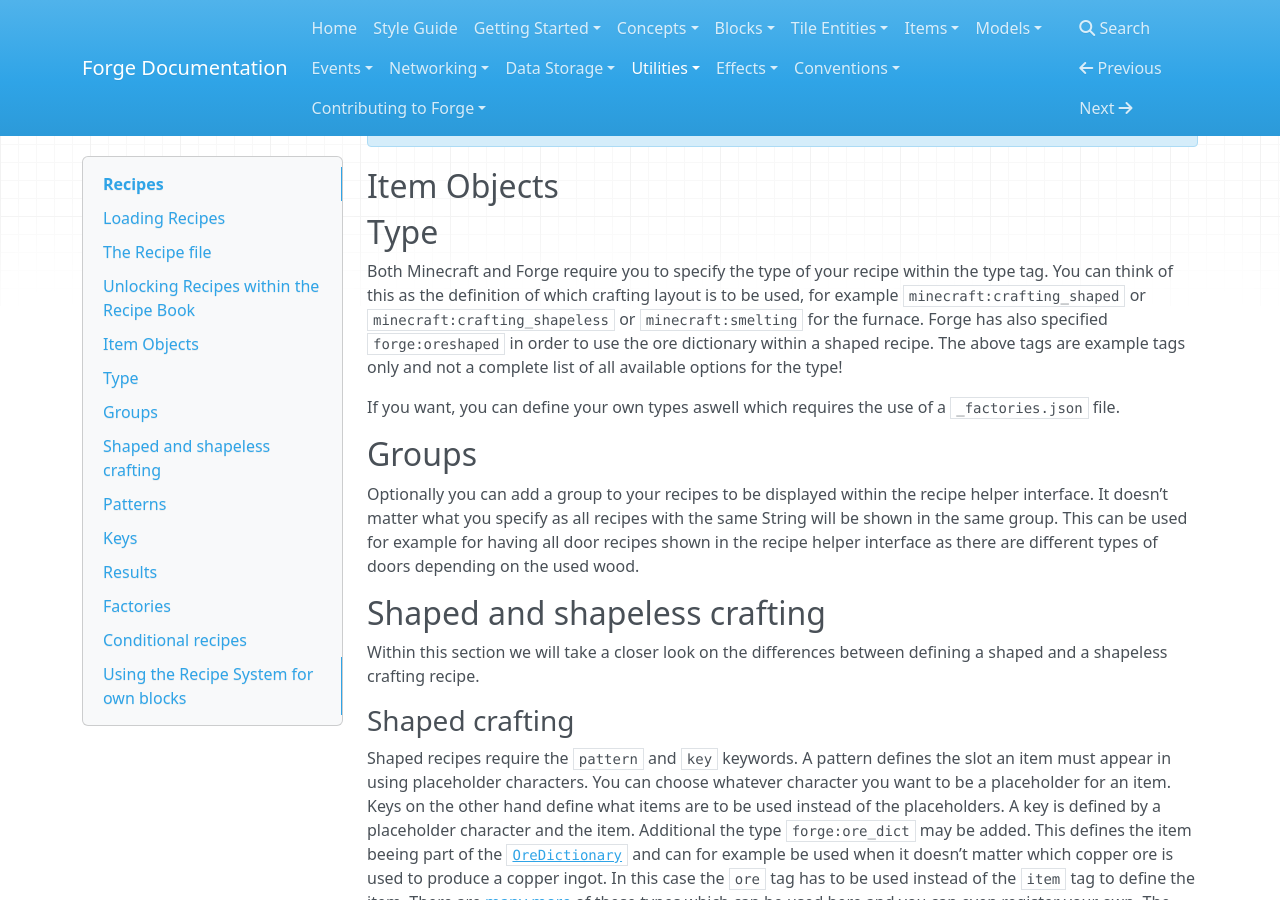
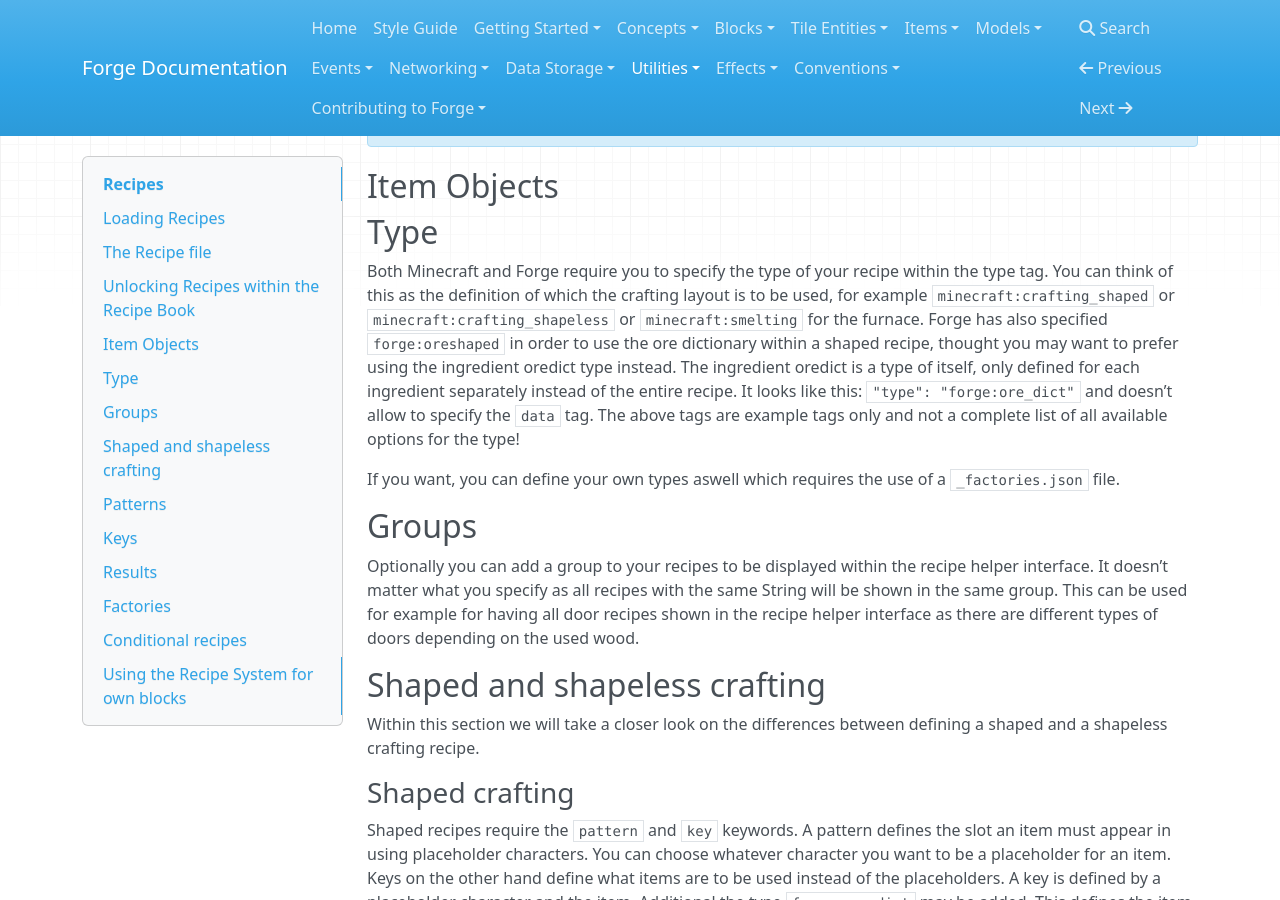
Before and after one commit to MinecraftForge/Documentation, an MkDocs documentation site: the page built from docs/utilities/recipes.md, in a window 1280 px wide and 900 px high, scrolled down 1573 px. Built offline with MkDocs 1.6.1, drawn with Linux system fonts in a browser that asks for light colours; nearby versions of some CDN libraries; old or Windows-style settings are respelled for this version of MkDocs.

Commit message:
oredict ingredient

```diff
--- a/docs/utilities/recipes.md
+++ b/docs/utilities/recipes.md
@@ -73,7 +73,7 @@ Item Objects
 
 Type
 ----
-Both Minecraft and Forge require you to specify the type of your recipe within the type tag. You can think of this as the definition of which crafting layout is to be used, for example `minecraft:crafting_shaped` or `minecraft:crafting_shapeless` or `minecraft:smelting` for the furnace. Forge has also specified `forge:oreshaped` in order to use the ore dictionary within a shaped recipe. The above tags are example tags only and not a complete list of all available options for the type!
+Both Minecraft and Forge require you to specify the type of your recipe within the type tag. You can think of this as the definition of which the crafting layout is to be used, for example `minecraft:crafting_shaped` or `minecraft:crafting_shapeless` or `minecraft:smelting` for the furnace. Forge has also specified `forge:oreshaped` in order to use the ore dictionary within a shaped recipe, thought you may want to prefer using the ingredient oredict type instead. The ingredient oredict is a type of itself, only defined for each ingredient separately instead of the entire recipe. It looks like this: `"type": "forge:ore_dict"` and doesn't allow to specify the `data` tag. The above tags are example tags only and not a complete list of all available options for the type!
 
 If you want, you can define your own types aswell which requires the use of a `_factories.json` file.
 
```
